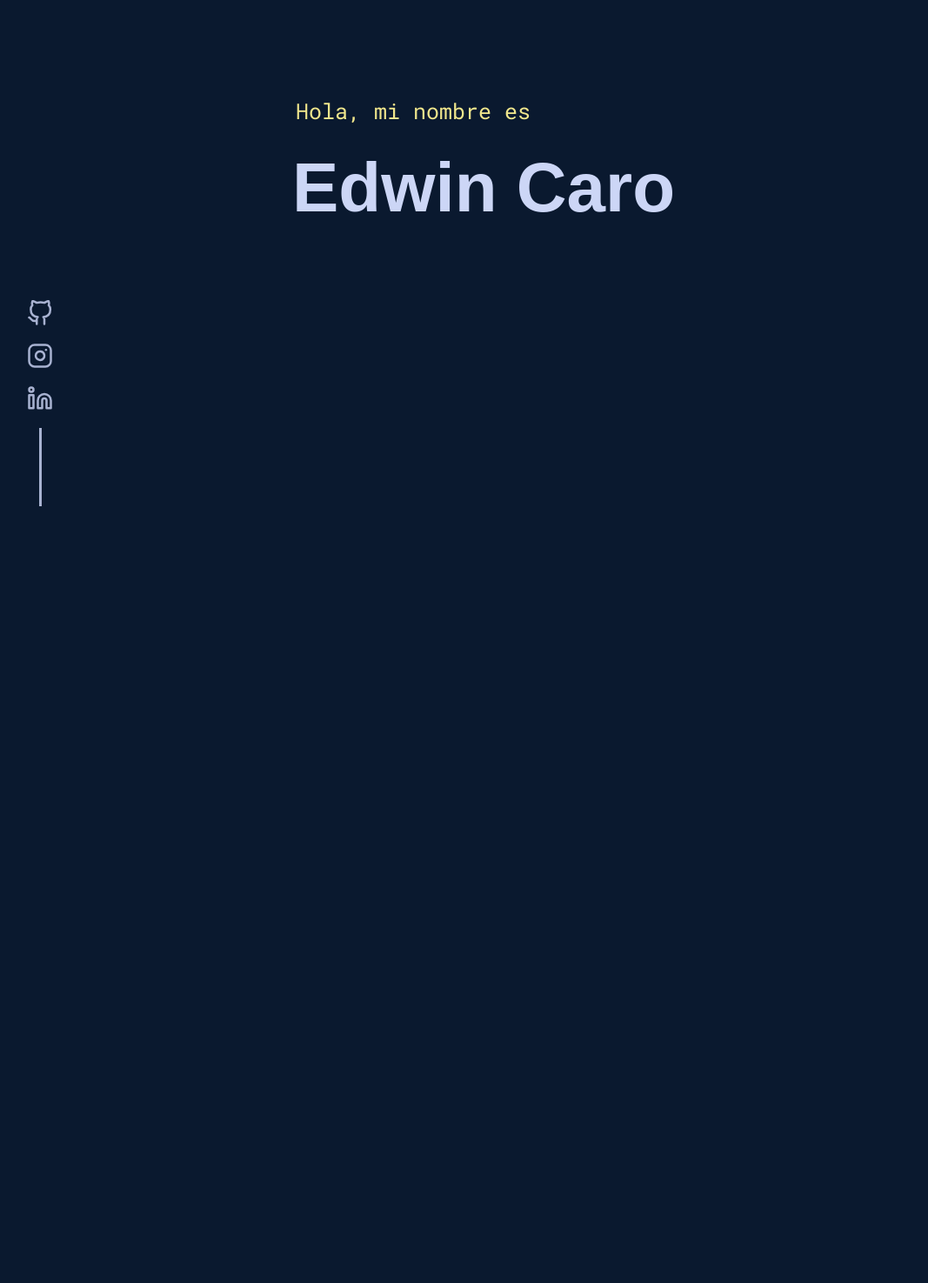
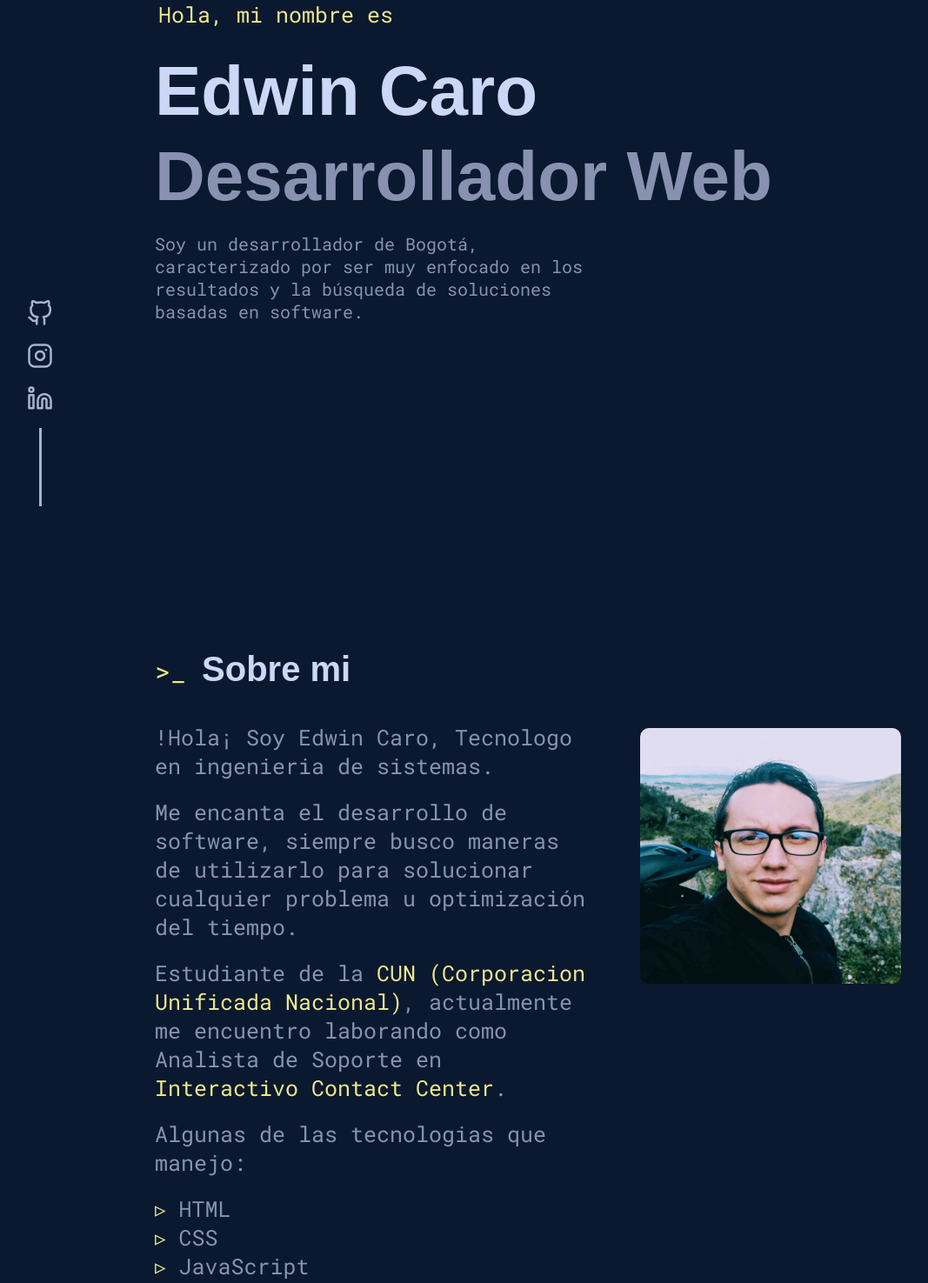
Before and after one commit to ESPENSER159/Personal_Page, a plain HTML site: page index.html in a window 1280 px wide. Shown: the part 213-1688 px from the top of the page at 87% size, without its empty margins (14-1081 px from the left). Before the commit the page ends 800 px from the top, so only its background shows below. Drawn offline with Linux system fonts and the light colour scheme.

Commit message:
Texto 'Sobre mi' y se agrega foto mia

```diff
--- a/css/style.css
+++ b/css/style.css
@@ -100,7 +100,7 @@ nav {
 
 main {
     width: 100%;
-    padding: 0px 350px;
+    padding: 0px 15%;
 }
 
 section {
@@ -124,9 +124,88 @@ h2 {
     margin: 0px;
     font-size: 80px;
     font-family: sans-serif, Arial;
+}
 
+h3 {
+    color: #8892b0;
+    font-size: 80px;
+    margin-top: 10px;
 }
 
 h1, h2, h3, h4, h5, h6 {
     line-height: 1.1;
 }
+
+.intro {
+    font-size: 20px;
+    font-family: 'Roboto Mono', monospace;
+    max-width: 500px;
+    margin: 20px 0px 0px;
+    color: #8892b0;
+    line-height: 1.3;
+}
+
+.yo {
+    display: grid;
+    grid-template-columns: 3fr 2fr;
+    gap: 50px;
+}
+
+.about_me h2 {
+    font-size: 40px;
+    display: inline;
+    color: #ccd6f6;
+    margin: 10px 0px 40px;
+}
+
+.about_me_title {
+    margin: 10px 0px 40px;
+}
+
+.about_me a {
+    color: khaki;
+}
+
+.about_me a:hover {
+    text-decoration: underline;
+}
+
+.about_me {
+    font-family: 'Roboto Mono', monospace;
+    font-size: 25px;
+    color: #8892b0;
+}
+
+.about_me ul {
+    margin: 20px 0px 0px;
+    list-style: none;
+}
+
+.about_me li::before {
+    content: "▹ ";
+    color: khaki;
+}
+
+.about_me span {
+    font-size: 30px;
+    color: khaki;
+    font-family: 'Roboto Mono', monospace;
+}
+
+.about_me p {
+    margin: 0px 0px 20px;
+}
+
+.photo_me {
+    position: relative;
+    max-width: 300px;
+}
+
+.photo_me img {
+    position: absolute;
+    top: 100px;
+    left: 0px;
+    width: 100%;
+    height: 40%;
+    border-radius: 10px;
+}
--- a/index.html
+++ b/index.html
@@ -90,6 +90,46 @@
                         Edwin Caro
                     </h2>
                 </div>
+                <div>
+                    <h3>
+                        Desarrollador Web
+                    </h3>
+                </div>
+                <div>
+                    <p class="intro">
+                        Soy un desarrollador de Bogotá, caracterizado por ser muy enfocado en los resultados y la búsqueda de soluciones basadas en software.
+                    </p>
+                </div>
+            </section>
+            <section>
+                <div class="yo">
+                    <div class="about_me">
+                        <div class="about_me_title">
+                            <span>>_ </span>
+                            <h2>
+                                Sobre mi
+                            </h2>
+                        </div>
+                        <p>
+                            !Hola¡ Soy Edwin Caro, Tecnologo en ingenieria de sistemas.
+                        </p>
+                        <p>Me encanta el desarrollo de software, siempre busco maneras de utilizarlo para solucionar cualquier problema u optimización del tiempo. </p>
+                        <p>
+                            Estudiante de la <a href="https://cun.edu.co/" target="_blank" alt="Sitio de la CUN">CUN (Corporacion Unificada Nacional)</a>, actualmente me encuentro laborando como Analista de Soporte en <a href="https://www.interactivo.com.co/" target="_blank" alt="Sitio de Interactivo">Interactivo Contact Center</a>.
+                        </p>
+                        <p>
+                            Algunas de las tecnologias que manejo:
+                        </p>
+                        <ul>
+                            <li>HTML</li>
+                            <li>CSS</li>
+                            <li>JavaScript</li>
+                        </ul>
+                    </div>
+                    <div class="photo_me">
+                        <img src="img/me.webp" alt="Yo">
+                    </div>
+                </div>
             </section>
         </main>
     </body>
```
Also changed, not shown: img/me.webp (added).
